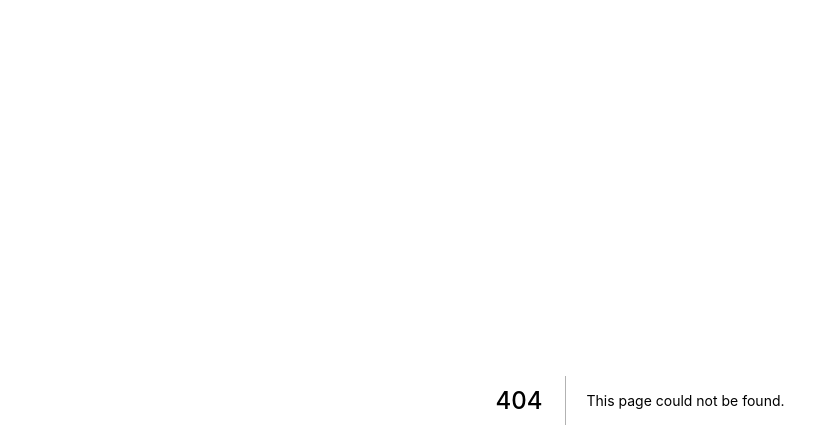
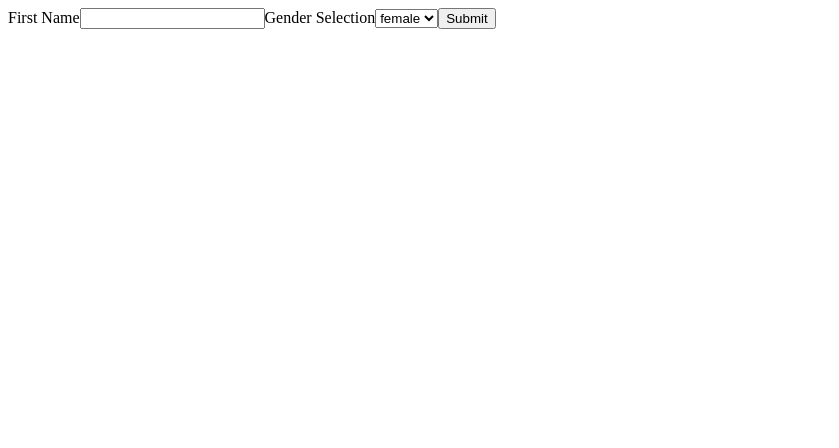
Before and after one commit to roiban1344/learn-react-hook-form, a Next.js app: page /register-fields in a window 1280 px wide. Before the commit this address had no page. Shown: the top 448 px of the page, without its empty margins (0-839 px from the left). Built offline with nearby package versions, Linux system fonts and the light colour scheme.

Commit message:
サンプルから3例追加

```diff
--- /dev/null
+++ b/pages/register-fields.tsx
@@ -0,0 +1,34 @@
+//Example code from https://react-hook-form.com/get-started#registerfields
+import { useForm, SubmitHandler } from 'react-hook-form'
+
+enum GenderEnum {
+    female = 'female',
+    male = 'male',
+    other = 'other',
+}
+
+interface IFormInput {
+    firstName: String
+    gender: GenderEnum
+}
+
+const RegisterFields = () => {
+    const { register, handleSubmit } = useForm<IFormInput>()
+    const onSubmit: SubmitHandler<IFormInput> = (data) => console.log(data)
+
+    return (
+        <form onSubmit={handleSubmit(onSubmit)}>
+            <label>First Name</label>
+            <input {...register('firstName')} />
+            <label>Gender Selection</label>
+            <select {...register('gender')}>
+                <option value='female'>female</option>
+                <option value='male'>male</option>
+                <option value='other'>other</option>
+            </select>
+            <input type='submit' />
+        </form>
+    )
+}
+
+export default RegisterFields
```
Also changed, not shown: pages/apply-validation.tsx (added, +26 -0 lines), pages/integrating-an-existing-form.tsx (added, +53 -0 lines).
